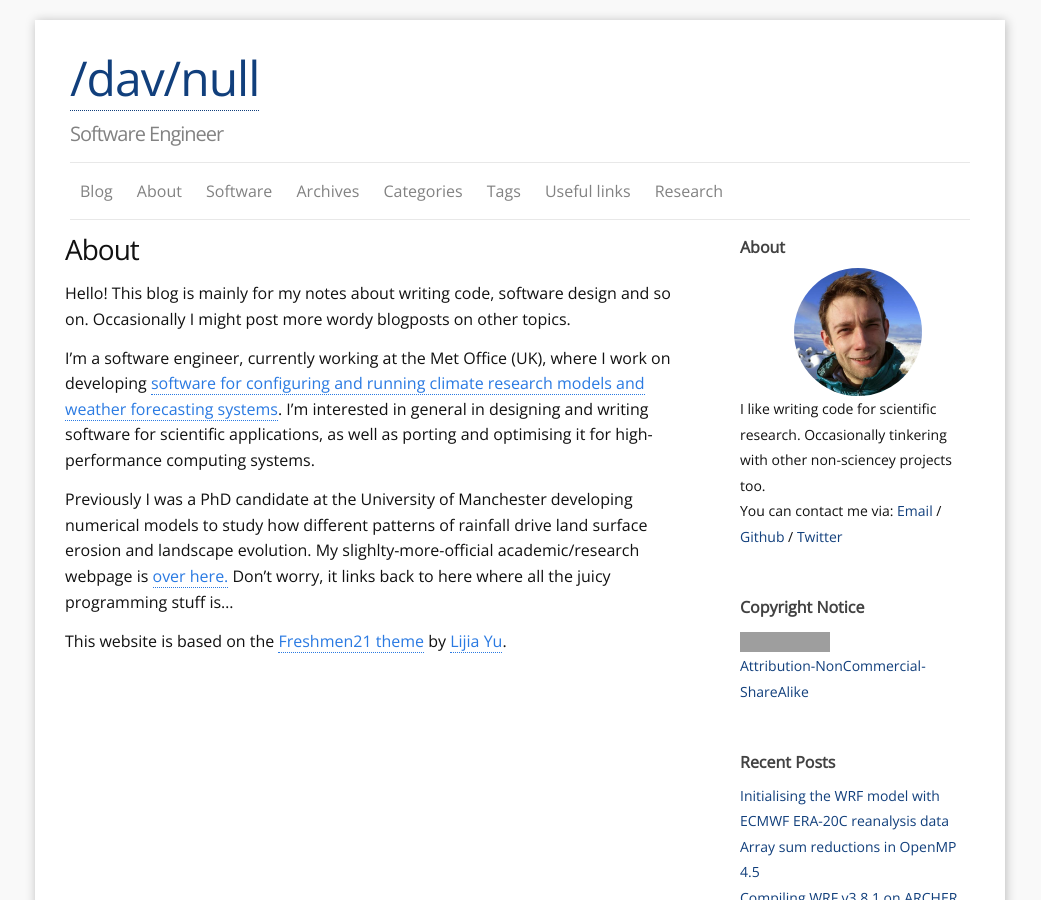
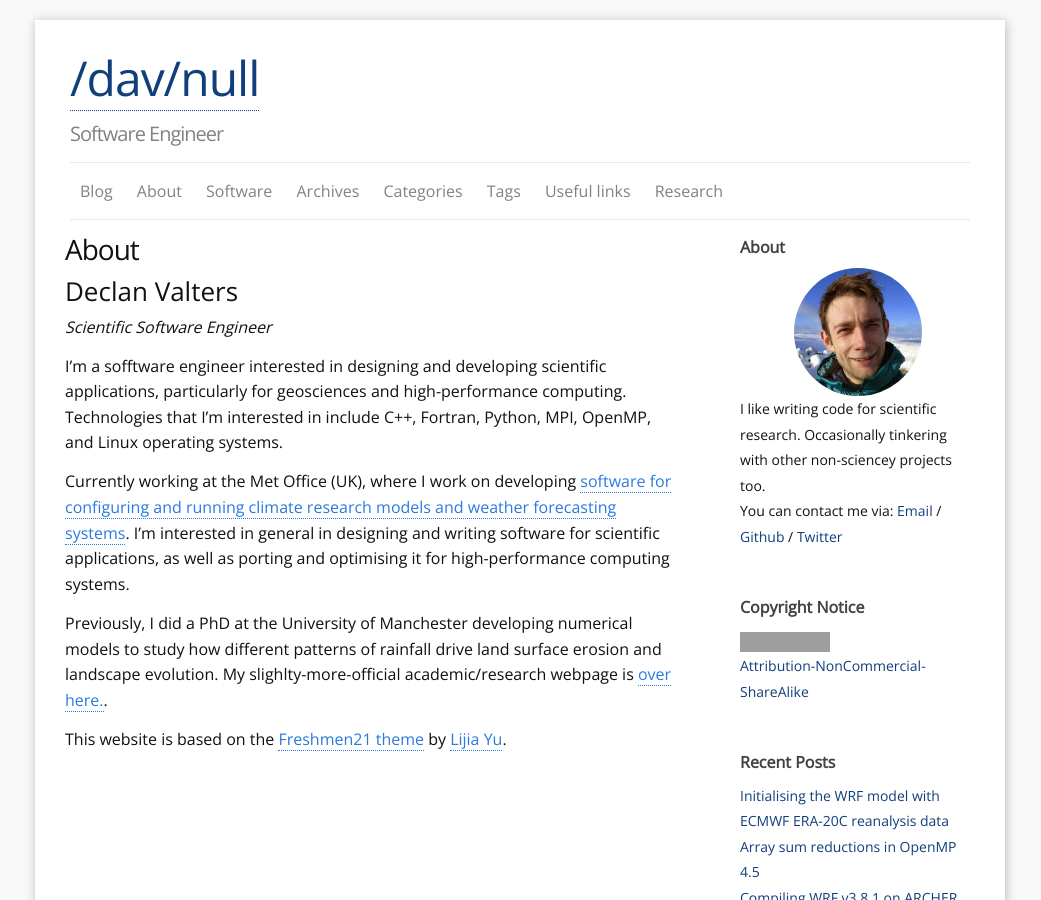
Before and after one commit to dvalters/dvalters.github.io, a Jekyll site: the page built from b1_about.md, in a window 1280 px wide and 900 px high. Shown: the whole window, without its empty margins (120-1161 px from the left). Built offline with Jekyll 4.4.1, drawn with Linux system fonts in a browser that asks for light colours; comment, search, counter and statistics services are not loaded; grey boxes are pictures that could not be loaded.

Commit message:
Update b1_about.md

```diff
--- a/b1_about.md
+++ b/b1_about.md
@@ -5,10 +5,13 @@ comments: yes
 permalink: /about/
 ---
 
-Hello! This blog is mainly for my notes about writing code, software design and so on. Occasionally I might post more wordy blogposts on other topics.
+# Declan Valters
+_Scientific Software Engineer_
 
-I'm a software engineer, currently working at the Met Office (UK), where I work on developing [software for configuring and running climate research models and weather forecasting systems](http://www.metoffice.gov.uk/research/weather/weather-science-it/modelling-support). I'm interested in general in designing and writing software for scientific applications, as well as porting and optimising it for high-performance computing systems.
+I'm a sofftware engineer interested in designing and developing scientific applications, particularly for geosciences and high-performance computing. Technologies that I'm interested in include C++, Fortran, Python, MPI, OpenMP, and Linux operating systems.
 
-Previously I was a PhD candidate at the University of Manchester developing numerical models to study how different patterns of rainfall drive land surface erosion and landscape evolution. My slighlty-more-official academic/research webpage is [over here.](http://personalpages.manchester.ac.uk/staff/declan.valters/)  Don't worry, it links back to here where all the juicy programming stuff is...
+Currently working at the Met Office (UK), where I work on developing [software for configuring and running climate research models and weather forecasting systems](http://www.metoffice.gov.uk/research/weather/weather-science-it/modelling-support). I'm interested in general in designing and writing software for scientific applications, as well as porting and optimising it for high-performance computing systems.
+
+Previously, I did a PhD at the University of Manchester developing numerical models to study how different patterns of rainfall drive land surface erosion and landscape evolution. My slighlty-more-official academic/research webpage is [over here.](http://personalpages.manchester.ac.uk/staff/declan.valters/).
 
 This website is based on the [Freshmen21 theme](https://http://jekyllthemes.org/themes/freshman21/) by [Lijia Yu](http://yulijia.net/).
```
